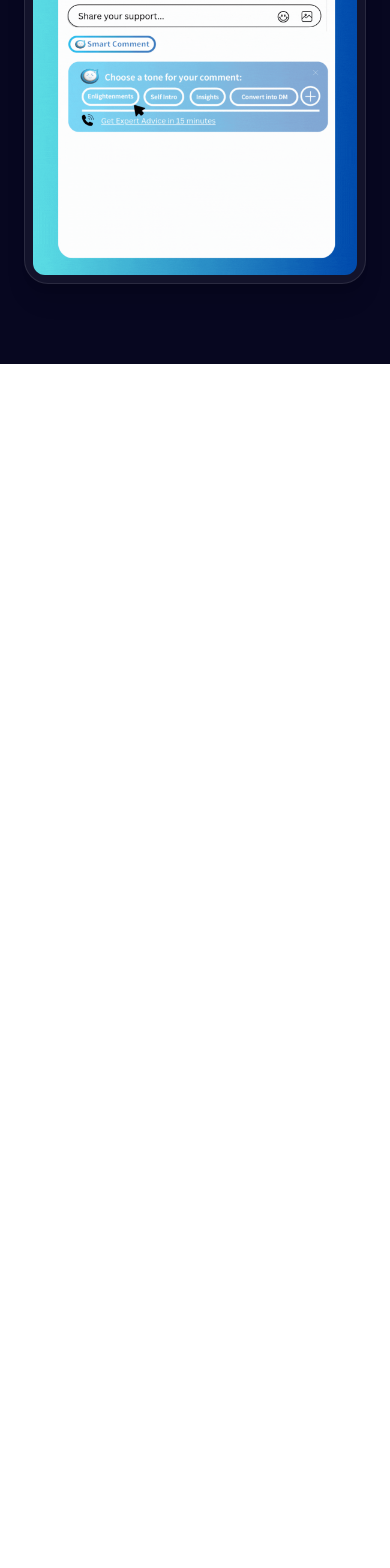
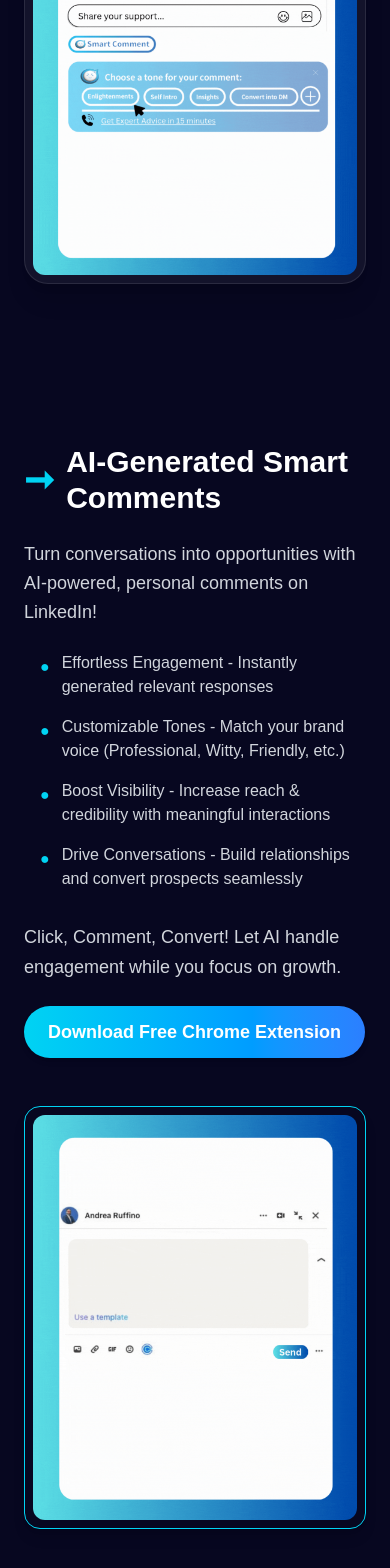
Before and after one commit to commentsfusion/commentsfusion, a Next.js app: page / in a window 390 px wide. Shown: the part 6540-8108 px from the top of the page. Before the commit the page ends 6904 px from the top, so only its background shows below. Built offline with nearby package versions, Linux system fonts and the light colour scheme.

Commit message:
created "AIGeneratedSmartComments" section , made some changes in the design as well.

```diff
--- /dev/null
+++ b/src/app/components/landingPage_components/AIGeneratedSmartComments.js
@@ -0,0 +1,77 @@
+"use client";
+import Image from "next/image";
+import { motion } from "framer-motion";
+
+export default function AIGeneratedSmartComments() {
+  return (
+    <section className="bg-[#070720] text-white py-20 px-6">
+      <div className="max-w-7xl mx-auto flex flex-col lg:flex-row items-center justify-between gap-12">
+
+        {/* Left Side - Text */}
+        <motion.div
+          initial={{ opacity: 0, x: -50 }}
+          whileInView={{ opacity: 1, x: 0 }}
+          transition={{ duration: 0.8 }}
+          className="text-left w-full lg:w-1/2"
+        >
+          <h2 className="text-white text-3xl md:text-4xl font-bold mb-6 flex items-center gap-3">
+            <span className="text-cyan-400 text-4xl">➞</span>
+            AI-Generated Smart Comments
+          </h2>
+          <p className="text-gray-300 text-lg mb-6 leading-relaxed">
+            Turn conversations into opportunities with AI-powered, personal comments on LinkedIn!
+          </p>
+          <ul className="text-gray-300 space-y-4 mb-8 pl-4">
+            <li className="flex items-start">
+              <span className="text-cyan-400 mr-3 mt-1">●</span>
+              <span>Effortless Engagement - Instantly generated relevant responses</span>
+            </li>
+            <li className="flex items-start">
+              <span className="text-cyan-400 mr-3 mt-1">●</span>
+              <span>Customizable Tones - Match your brand voice (Professional, Witty, Friendly, etc.)</span>
+            </li>
+            <li className="flex items-start">
+              <span className="text-cyan-400 mr-3 mt-1">●</span>
+              <span>Boost Visibility - Increase reach & credibility with meaningful interactions</span>
+            </li>
+            <li className="flex items-start">
+              <span className="text-cyan-400 mr-3 mt-1">●</span>
+              <span>Drive Conversations - Build relationships and convert prospects seamlessly</span>
+            </li>
+          </ul>
+          <p className="text-gray-300 text-lg mb-6 leading-relaxed">
+            Click, Comment, Convert! Let AI handle engagement while you focus on growth.
+          </p>
+
+          {/* Button */}
+          <motion.a
+            href="#"
+            className="inline-block bg-gradient-to-r from-cyan-400 to-blue-500 text-white px-6 py-3 rounded-full text-lg font-semibold shadow-md hover:scale-105 transition-transform"
+            whileHover={{ scale: 1.05 }}
+          >
+            Download Free Chrome Extension
+          </motion.a>
+        </motion.div>
+
+        {/* Right Side - Image */}
+        <motion.div
+          initial={{ opacity: 0, x: 50 }}
+          whileInView={{ opacity: 1, x: 0 }}
+          transition={{ duration: 0.8 }}
+          className="w-full lg:w-1/2"
+        >
+          <div className="rounded-2xl overflow-hidden shadow-lg border border-cyan-400 p-2 bg-blue">
+            <Image
+              src="/images/AI-generatedSmartComments.gif"
+              alt="AI Generated Smart Comments Demo"
+              width={600}
+              height={600}
+              className="w-full h-auto object-contain rounded-xl"
+            />
+          </div>
+        </motion.div>
+
+      </div>
+    </section>
+  );
+}
--- a/src/app/page.js
+++ b/src/app/page.js
@@ -9,6 +9,7 @@ import FeaturesSection from "./components/landingPage_components/FeaturesSection
 import LeadConversionFlow from "./components/landingPage_components/LeadConversionFlow";
 import ThreeSteps from "./components/landingPage_components/ThreeSteps";
 import OneClickCommenting from "./components/landingPage_components/OneClickCommenting";
+import AIGeneratedSmartComments from "./components/landingPage_components/AIGeneratedSmartComments";
 
 export default function HomePage() {
   return (
@@ -23,6 +24,7 @@ export default function HomePage() {
       <LeadConversionFlow />
       <ThreeSteps/>
       <OneClickCommenting/>
+      <AIGeneratedSmartComments/>
     </main>
   );
 }
```
